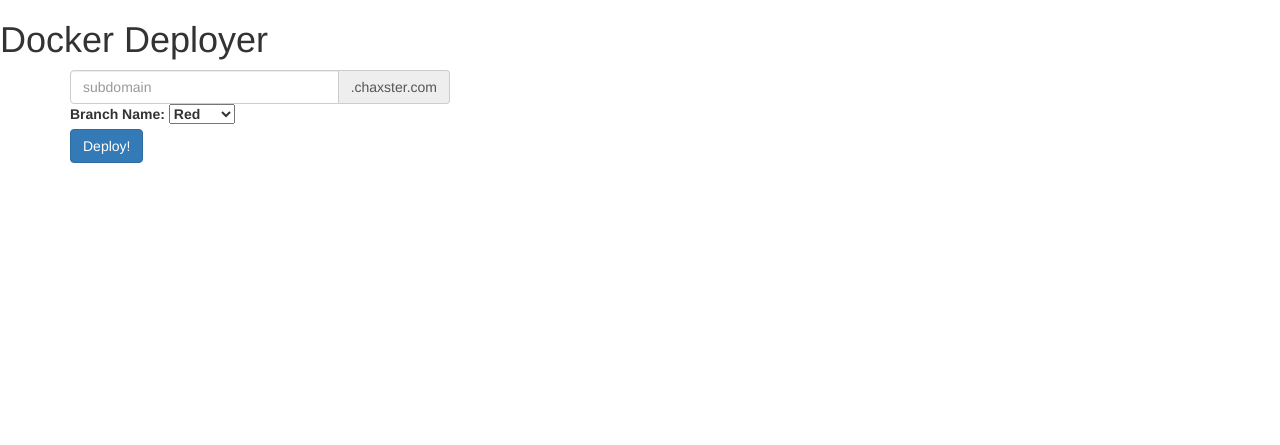
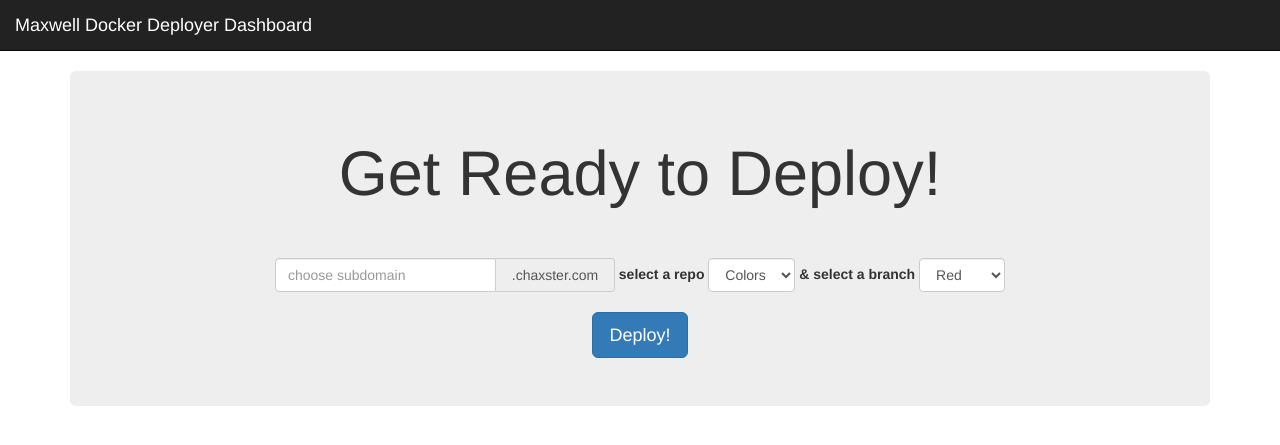
Before and after one commit to artburkart/docker-deployer, a Flask app: page / in a window 1280 px wide. Shown: the top 445 px of the page. Run offline with Flask 2, Linux system fonts and the light colour scheme; some libraries are stand-ins or nearby versions.

Commit message:
js to post form in object

```diff
--- a/templates/index.html
+++ b/templates/index.html
@@ -8,43 +8,74 @@
     <link rel="stylesheet" href="https://maxcdn.bootstrapcdn.com/bootstrap/3.3.5/css/bootstrap.min.css">
   </head>
   <body>
-    <h1>Docker Deployer</h1>
+    <nav class="navbar navbar-inverse navbar-static-top">
+      <div class="navbar-header">
+            <a class="navbar-brand" href="#">Maxwell Docker Deployer Dashboard</a>
+      </div>
+  </nav>
+
     <div class="container">
-      <form id="deploy-form"class="form-group">
+    <div class="jumbotron">
+      <h1 style="text-align: center">Get Ready to Deploy!</h1>
+      <br>
+      <br>
+        <form style="text-align: center" id="deploy-form" class="form-inline">
           <div class="input-group col-md-4">
-          <input type="text" class="form-control" placeholder="subdomain" aria-describedby="basic-addon2">
+            <input type="text" class="form-control" name="subdomain" placeholder="choose subdomain" aria-describedby="basic-addon2">
             <span class="input-group-addon" id="basic-addon2">.chaxster.com</span>
           </div>
-        <label>
-          Branch Name:
-          <select class="selectpicker">
+          <label>select a repo</label>
+            <select class="form-control" name="branch">
+              <option value="colored_pages">Colors</option>
+              <option value="titan1">Titan</option>
+            </select>
+            <label>&amp select a branch</label>
+              <select class="form-control" name="branch">
                 <option value="red">Red</option>
                 <option value="green">Green</option>
                 <option value="yellow">Yellow</option>
               </select>
-        </label>
-        <br/>
-        <button class="btn btn-primary">Deploy!</button>
+          <br>
+          <br>
+          <button class="btn btn-lg btn-primary">Deploy!</button>
         </form>
+      </div>
     </div>
     <script src="https://ajax.googleapis.com/ajax/libs/jquery/1.11.3/jquery.min.js"></script>
     <script src="https://maxcdn.bootstrapcdn.com/bootstrap/3.3.5/js/bootstrap.min.js"></script>
     <script type="javascript" src="/static/js/index.js"></script>
     <script>
       $( document ).ready(function() {
-        $("#deploy-form").on("submit",function() {
-          var url = "path/to/post.soemthing";
-          console.log("deploy!");
+        $.fn.serializeObject = function()
+        {
+            var o = {};
+            var a = this.serializeArray();
+            $.each(a, function() {
+                if (o[this.name] !== undefined) {
+                    if (!o[this.name].push) {
+                        o[this.name] = [o[this.name]];
+                    }
+                    o[this.name].push(this.value || '');
+                } else {
+                    o[this.name] = this.value || '';
+                }
+            });
+            return o;
+        };
+        $("#deploy-form").on("submit",function(e) {
+          e.preventDefault();
+          var url = "/api";
+          var form = $("#deploy-form").serializeObject();
+            form.repo = 'github.com/artburkart/colored_pages';
+          console.log(form);
           $.ajax({
             url: url,
             type: 'post',
-            data: {
-              repo: 'github.com/artburkart/colored_pages',
-                branch: 'red',
-                subdomain: 'whatever'
-            },
+            data: JSON.stringify(form),
+            contentType: "application/json",
+            datatype : "json",
             success: function(data) {
-              alert(data);
+              alert("You've Deployed!");
             }
          });
         });
@@ -52,11 +83,3 @@
     </script>
   </body>
 </html>
-
-<!-- {
-  repo: 'github.com/artburkart/colored_pages'
-  branch: 'red',
-  subdomain: 'whatever'
-}
-
- -->
```
Lines whose indentation alone changed are shown as unchanged.
